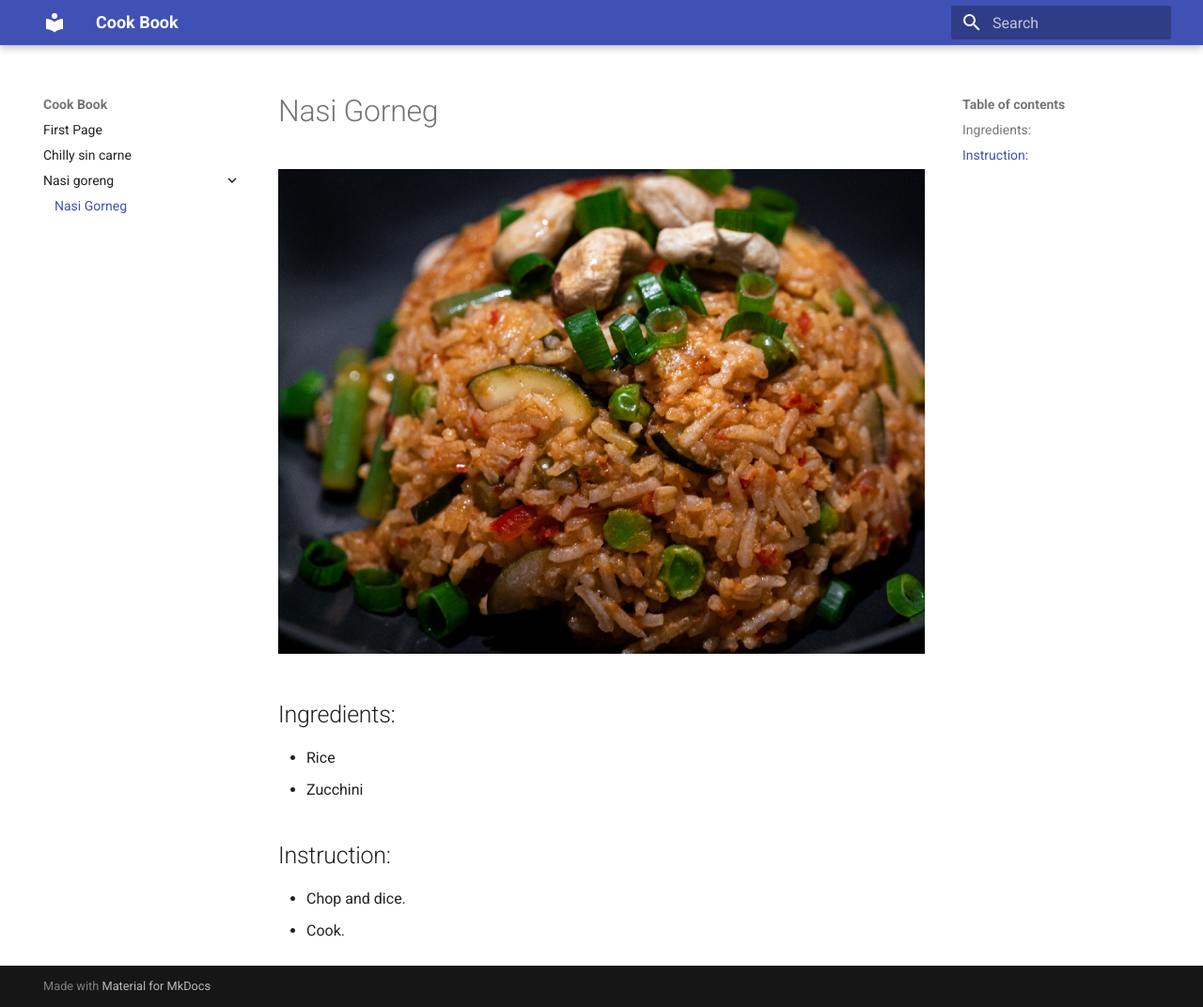
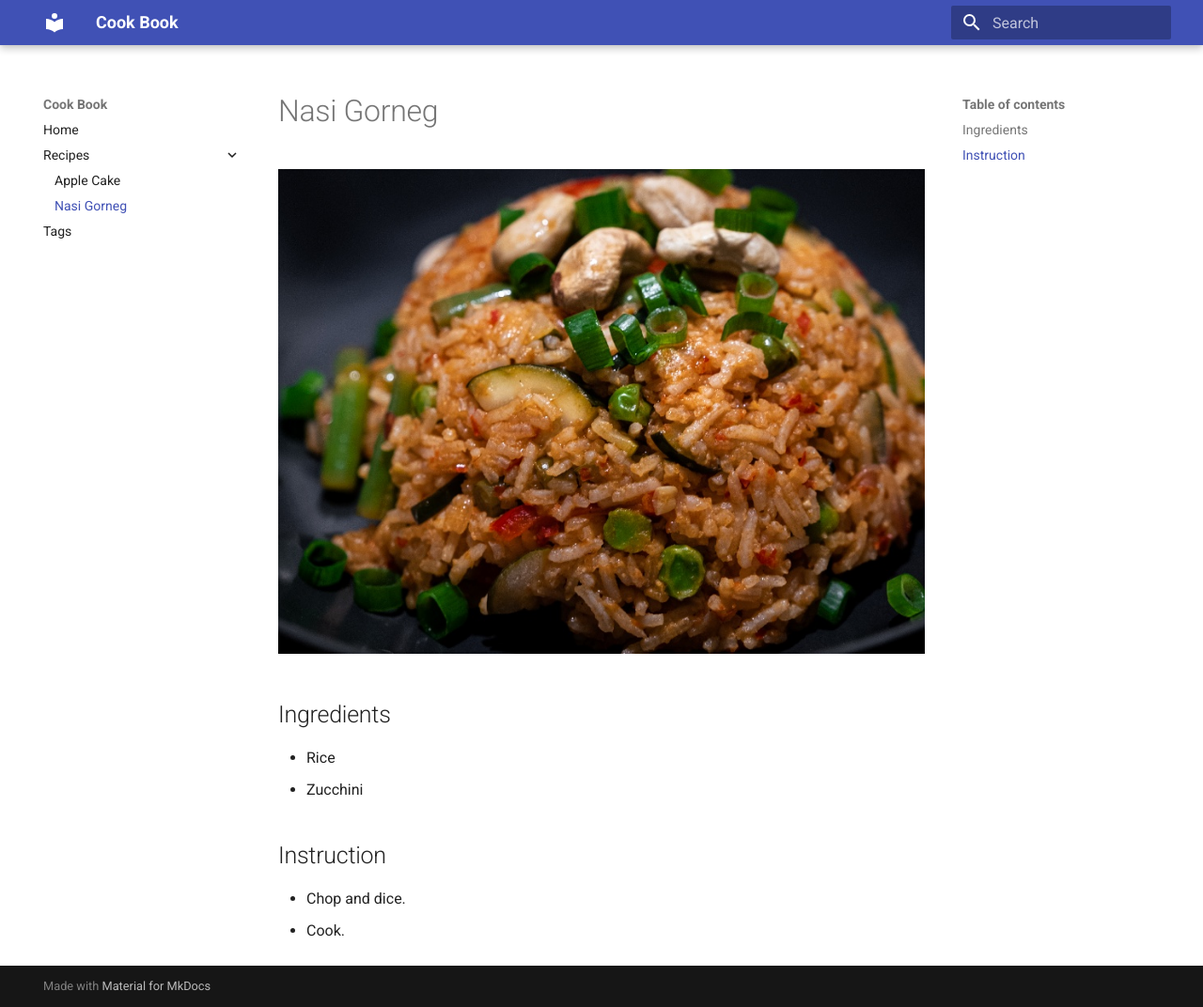
Before and after one commit to gr8jam/cook-book, an MkDocs documentation site: the page built from docs/nasi_goreng/index.md, in a window 1280 px wide and 1072 px high. Shown: the whole window at 94% size. Built offline with MkDocs 1.6.1 and Material for MkDocs 9.7.7, drawn with Linux system fonts in a browser that asks for light colours.

Commit message:
added Apple Cake (#2)
* better cut

* update

* added tags

```diff
--- a/docs/nasi_goreng/index.md
+++ b/docs/nasi_goreng/index.md
@@ -2,10 +2,12 @@
 
 ![image](image.jpg)
 
-## Ingredients:
+## Ingredients
+
 - Rice
 - Zucchini
 
-## Instruction:
+## Instruction
+
 - Chop and dice.
 - Cook.
--- a/mkdocs.yml
+++ b/mkdocs.yml
@@ -3,8 +3,14 @@
 theme:
     name: "material"
 
-# nav:
-#     - Home: index.md
-#     - Recipes:
-#         - chilly_sin_carne.md
-#         - nasi_goreng/index.md
+nav:
+    - Home: index.md
+    - Recipes:
+        - apple_cake/index.md
+        - nasi_goreng/index.md
+    - Tags: tags.md
+
+plugins:
+  - search
+  - tags:
+      tags_file: tags.md
--- a/preprocces_image.py
+++ b/preprocces_image.py
@@ -13,8 +13,8 @@
 IMAGE_H = 600
 IMAGE_R = IMAGE_W / IMAGE_H
 
-THUMBNAIL_W = 240
-THUMBNAIL_H = 240
+THUMBNAIL_W = 180
+THUMBNAIL_H = 180
 
 
 def downsize_image(src: np.ndarray) -> np.ndarray:
```
Also changed, not shown: docs/apple_cake/index.md (added, +17 -0 lines), docs/chilly_sin_carne.md (deleted, +0 -10 lines), docs/index.md (+3 -5 lines), docs/tags.md (added, +5 -0 lines), docs/apple_cake/image.jpg (added), docs/apple_cake/thumbnail.jpg (added), docs/nasi_goreng/thumbnail.jpg, 1 other file.
